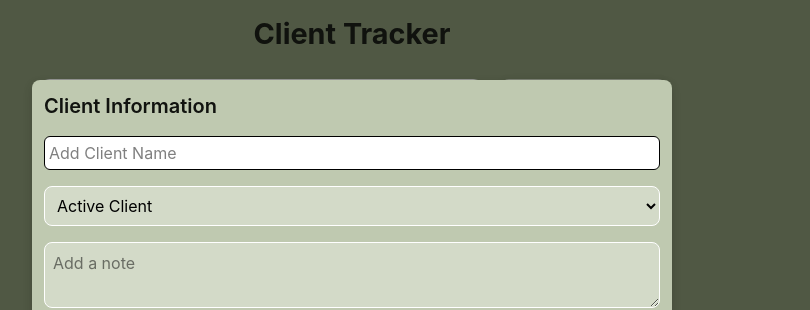
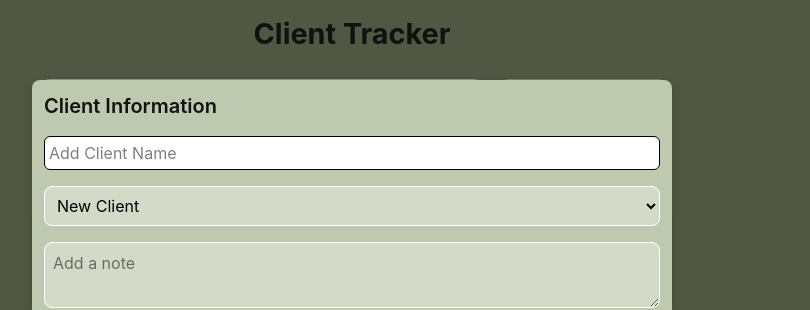
Before and after one commit to Natalie-Kizirian/Client-Tracker, a React (Vite) app: page / in a window 1280 px wide. Both pictures are taken after typing "Sample" into the empty fields and a click on the button "+ Add New Client". Shown: the top 310 px of the page, without its empty margins (288-1098 px from the left). Built offline with nearby package versions, Linux system fonts and the light colour scheme.

Commit message:
empty note fix

```diff
--- a/src/components/Forms/NewClientForm.jsx
+++ b/src/components/Forms/NewClientForm.jsx
@@ -50,7 +50,7 @@ function NewClientForm({
             value={enteredStatus}
             onChange={(e) => setEnteredStatus(e.target.value)}
           >
-            {/* <option value="new">New Client</option> */}
+            <option value="new">New Client</option>
             <option value="active">Active Client</option>
             <option value="one-time">One-time Client</option>
             <option value="inactive">Inactive Client</option>
--- a/src/components/Pages/HistoryPage.jsx
+++ b/src/components/Pages/HistoryPage.jsx
@@ -78,12 +78,12 @@ function HistoryPage({
                   <h3 className="capitalize">{client.status} Client</h3>
                 </div>
 
-                {client.note === "" ? (
-                  ""
-                ) : (
+                {client.note ? (
                   <p className="bg-surface/60 rounded-lg p-2 wrap-break-word capitalize">
                     {client.note}
                   </p>
+                ) : (
+                  ""
                 )}
               </div>
             )}
```
